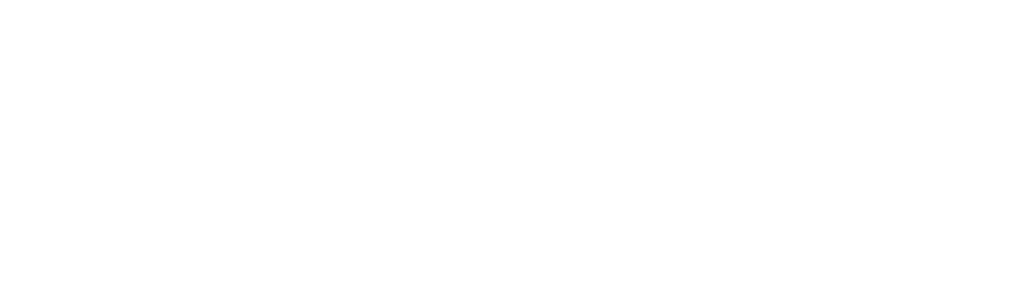
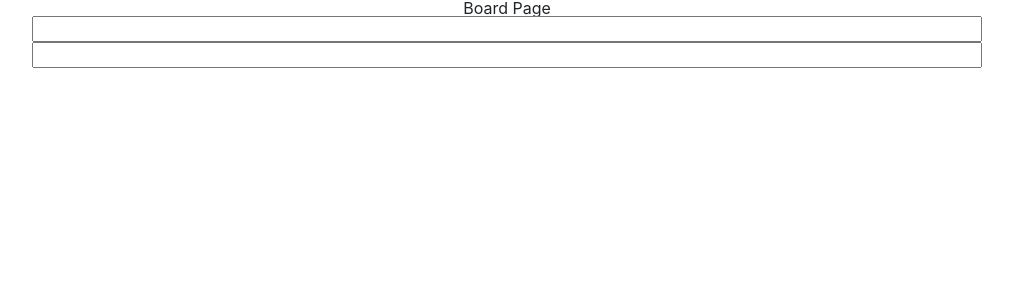
Before and after one commit to doowankim/personal-blog, a React (Create React App) app: page /board in a window 1280 px wide. Shown: the top 300 px of the page, without its empty margins (133-1146 px from the left). Built offline with nearby package versions, Linux system fonts and the light colour scheme.

Commit message:
feat: board component added

```diff
--- /dev/null
+++ b/src/components/Board/index.tsx
@@ -0,0 +1,40 @@
+import React from "react"
+import styled from "styled-components"
+
+const Board = () => {
+  return (
+    <Container>
+      <Wrapper>
+        <div>Board Page</div>
+        <WriteTitle>
+          <Title name="title" />
+        </WriteTitle>
+        <WriteText>
+          <Text name="text" />
+        </WriteText>
+      </Wrapper>
+    </Container>
+  )
+}
+
+const Container = styled.div`
+  text-align: center;
+`
+
+const Wrapper = styled.div`
+  backface-visibility: hidden;
+`
+
+const WriteTitle = styled.div``
+
+const Title = styled.input`
+  min-width: 950px;
+`
+
+const WriteText = styled.div``
+
+const Text = styled.input`
+  min-width: 950px;
+`
+
+export default Board
--- a/src/components/Header/index.tsx
+++ b/src/components/Header/index.tsx
@@ -37,7 +37,7 @@
 
 const IconWrapper = styled.a`
   margin-top: -50px;
-  margin-right: 80px;
+  margin-right: 90px;
   font-size: 30px;
   float: right;
   text-decoration: none;
--- a/src/components/Router/index.tsx
+++ b/src/components/Router/index.tsx
@@ -5,6 +5,7 @@
 import Main from "../Main"
 import Post from "../Post"
 import Profile from "../Profile"
+import Board from "../Board"
 
 const Router = () => {
   return (
@@ -15,6 +16,7 @@
           <Route path="/main" component={Main} />
           <Route path="/post" component={Post} />
           <Route path="/profile" component={Profile} />
+          <Route path="/board" component={Board} />
         </Switch>
       </>
     </BrowserRouter>
```
